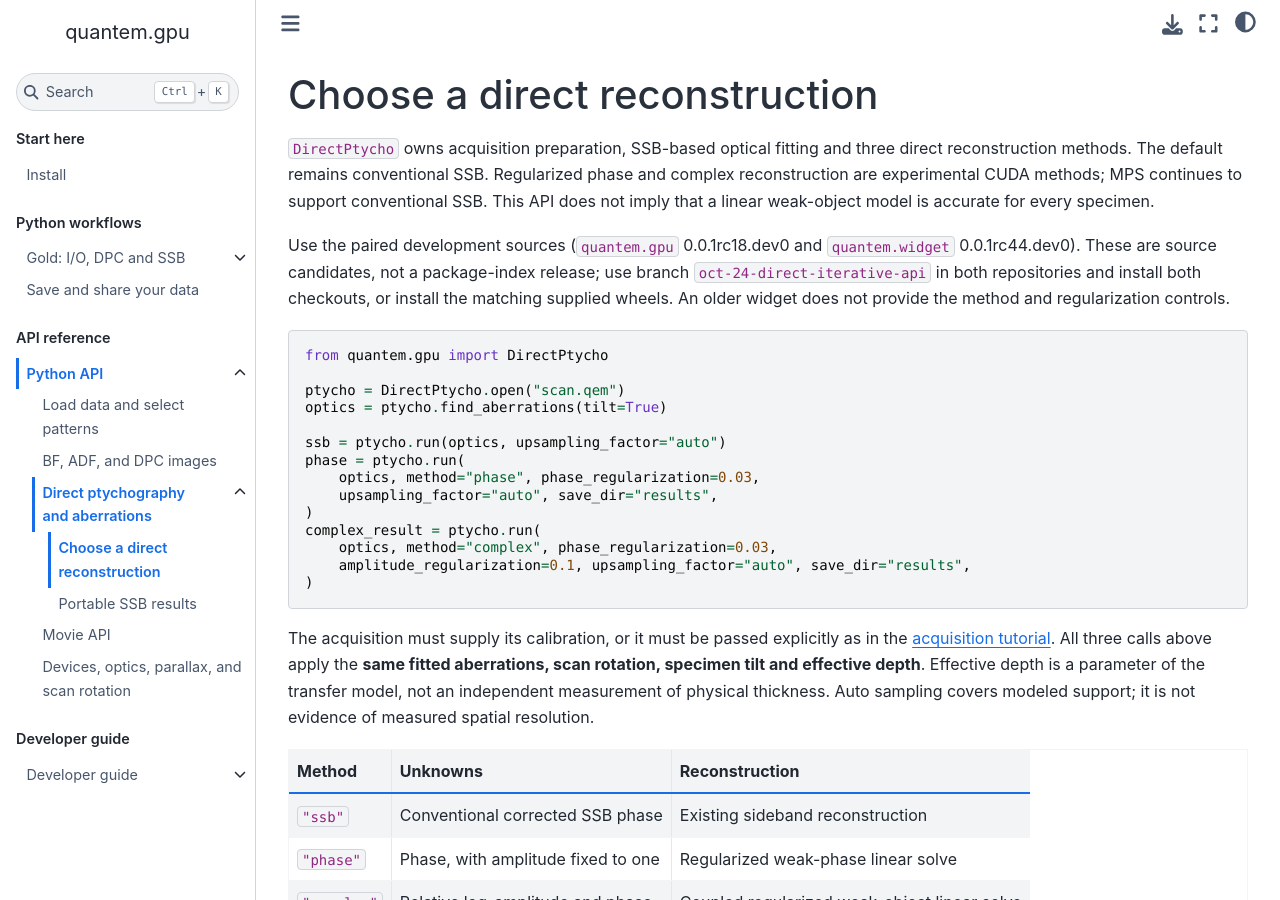
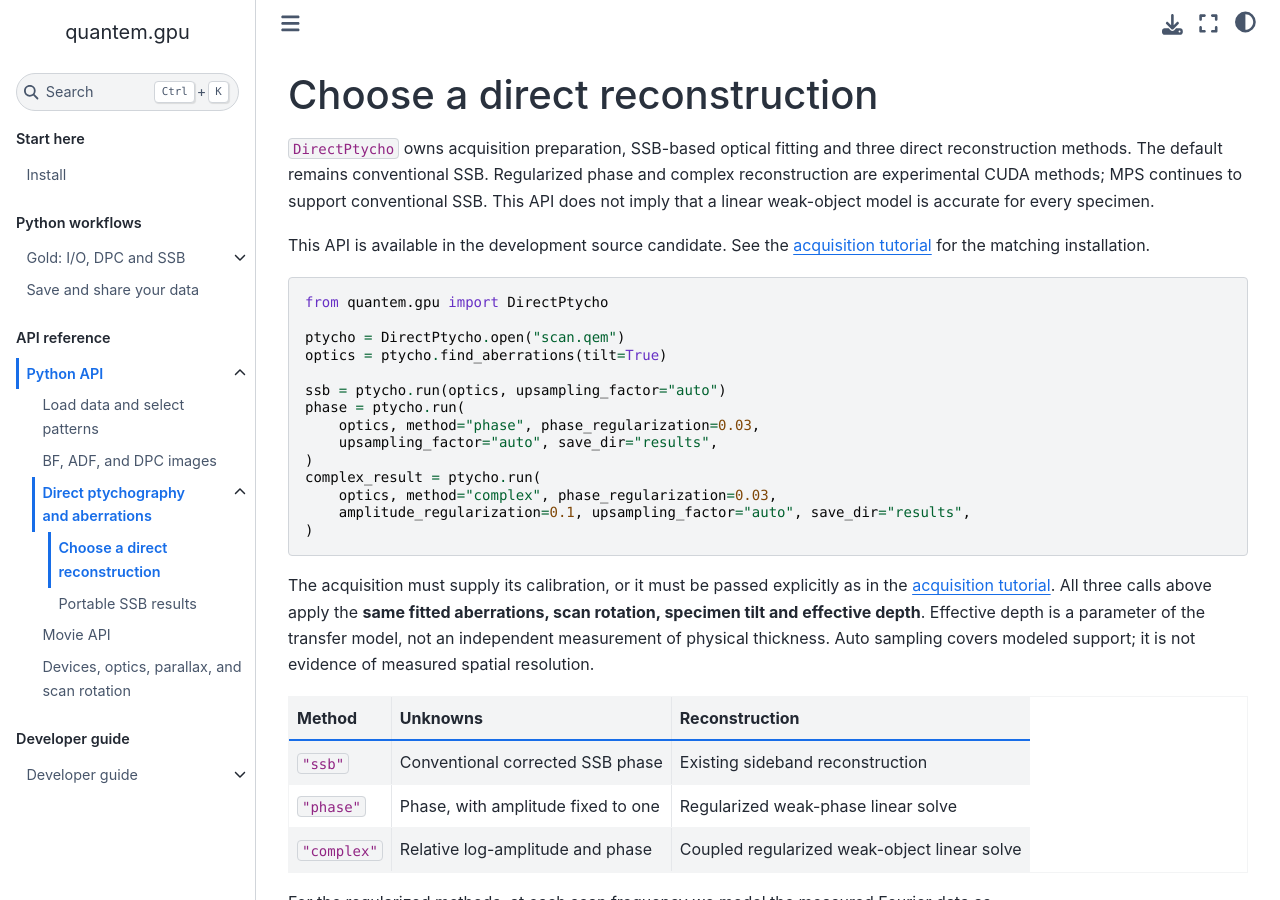
Before and after one commit to bobleesj/quantem.gpu, a Jupyter Book: the page built from docs/api/direct-ptycho.md, in a window 1280 px wide and 900 px high. Built offline with Jupyter Book 1.0.4 settings and Sphinx 7.4.7 and the Sphinx Book theme 1.1.4, drawn with Linux system fonts in a browser that asks for light colours; pages that are not in the unit, such as notebooks, are missing from menus.

Commit message:
docs: keep direct compute guide independent of display integration

````diff
--- a/docs/api/direct-ptycho.md
+++ b/docs/api/direct-ptycho.md
@@ -6,11 +6,8 @@ Regularized phase and complex reconstruction are experimental CUDA methods;
 MPS continues to support conventional SSB. This API does not imply that a
 linear weak-object model is accurate for every specimen.
 
-Use the paired development sources (`quantem.gpu` 0.0.1rc18.dev0 and
-`quantem.widget` 0.0.1rc44.dev0). These are source candidates, not a package-index
-release; use branch `oct-24-direct-iterative-api` in both repositories and
-install both checkouts, or install the matching supplied wheels. An older
-widget does not provide the method and regularization controls.
+This API is available in the development source candidate. See the
+[acquisition tutorial](../python-workflow.md) for the matching installation.
 
 ```python
 from quantem.gpu import DirectPtycho
````
Also changed, not shown: docs/python-workflow.md (+8 -0 lines).
